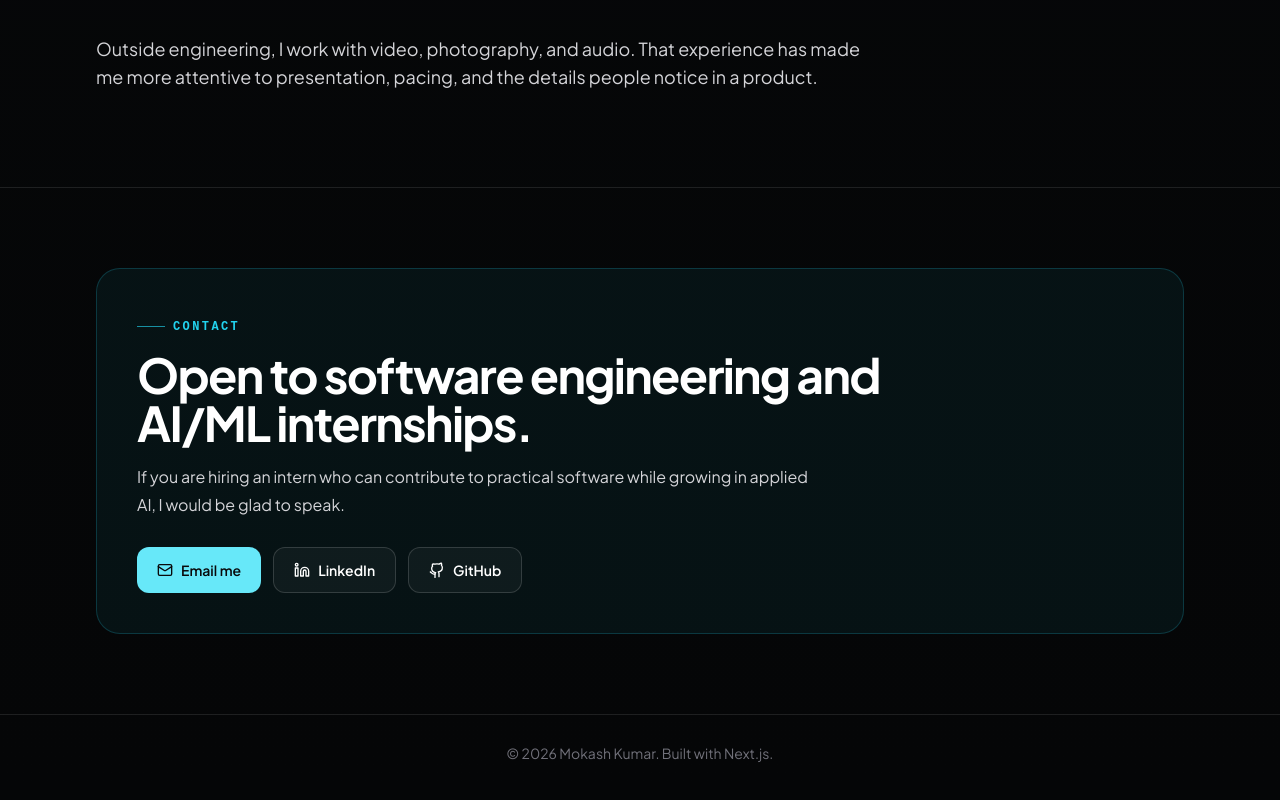
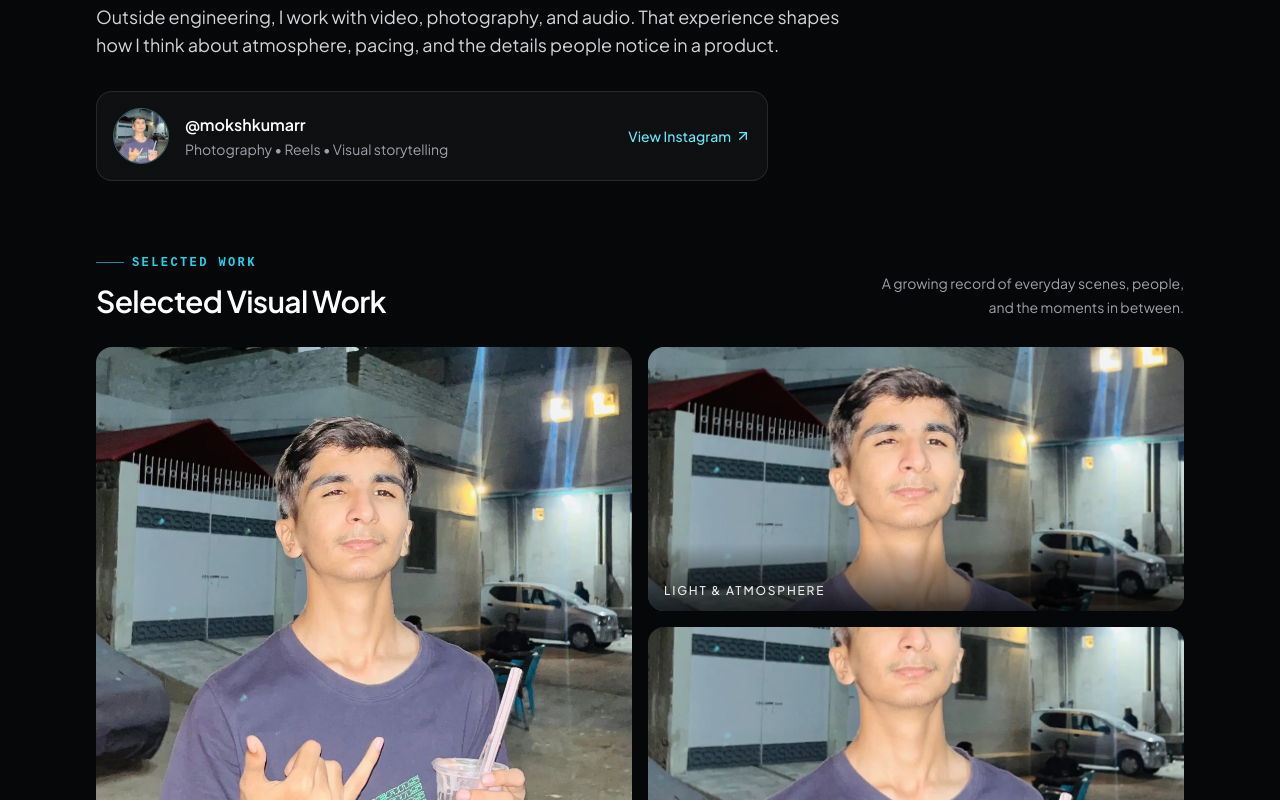
Before and after one commit to mokashkumar1/portfolio, a Next.js app: page / in a window 1280 px wide. Shown: the part 4840-5640 px from the top of the page. Built offline with nearby package versions, Linux system fonts and the light colour scheme.

Commit message:
feat: add editorial creative work section

```diff
--- a/app/globals.css
+++ b/app/globals.css
@@ -124,10 +124,54 @@
   .button-secondary {
     @apply border border-white/15 bg-white/[0.04] text-white hover:border-cyan-300/50 hover:bg-white/[0.08];
   }
+  .creative-profile-row {
+    @apply flex items-center gap-3 rounded-2xl border border-white/10 bg-white/[0.035] p-3 transition-colors hover:border-cyan-300/40 hover:bg-white/[0.06] sm:max-w-2xl sm:gap-4 sm:p-4;
+  }
+  .creative-avatar {
+    @apply h-12 w-12 shrink-0 rounded-full border border-cyan-300/40 object-cover object-[50%_24%] sm:h-14 sm:w-14;
+  }
+  .creative-profile-link {
+    @apply hidden shrink-0 items-center gap-1 text-sm font-medium text-cyan-300 sm:inline-flex;
+  }
+  .creative-gallery {
+    display: grid;
+    grid-template-columns: repeat(2, minmax(0, 1fr));
+    grid-template-rows: repeat(2, minmax(9rem, 1fr));
+    gap: 0.75rem;
+  }
+  .creative-image {
+    @apply relative min-w-0 overflow-hidden rounded-2xl bg-white/[0.04] text-left focus-visible:ring-2 focus-visible:ring-cyan-300;
+  }
+  .creative-image img {
+    @apply h-full w-full object-cover transition duration-500 ease-out;
+  }
+  .creative-image:hover img { transform: scale(1.03); }
+  .creative-feature { grid-row: span 2; min-height: 24rem; }
+  .creative-detail { min-height: 11.625rem; }
+  .creative-detail-top img { object-position: 50% 18%; }
+  .creative-detail-bottom img { object-position: 84% 55%; }
+  .creative-image-label {
+    @apply absolute inset-x-0 bottom-0 bg-gradient-to-t from-black/75 to-transparent px-4 pb-3 pt-10 text-xs font-medium uppercase tracking-[0.15em] text-white/90;
+  }
+  .creative-lightbox {
+    @apply fixed inset-0 z-50 flex items-center justify-center bg-black/90 p-5 backdrop-blur-sm;
+  }
+  .creative-lightbox > img {
+    @apply max-h-[85vh] max-w-full rounded-xl object-contain shadow-2xl;
+  }
+  .creative-close {
+    @apply absolute right-4 top-4 inline-flex h-11 w-11 items-center justify-center rounded-full border border-white/20 bg-black/40 text-white transition hover:bg-white/15;
+  }
   a:focus-visible,
   button:focus-visible {
     @apply outline-none ring-2 ring-cyan-300 ring-offset-2 ring-offset-[#050607];
   }
+}
+
+@media (min-width: 640px) {
+  .creative-gallery { grid-template-rows: repeat(2, minmax(13rem, 1fr)); gap: 1rem; }
+  .creative-feature { min-height: 34rem; }
+  .creative-detail { min-height: 16.5rem; }
 }
 
 @media (prefers-reduced-motion: reduce) {
--- a/app/page.tsx
+++ b/app/page.tsx
@@ -1,6 +1,7 @@
 import type { SVGProps } from "react";
 import { ArrowUpRight, CheckCircle2, Mail } from "lucide-react";
 import { SplineHero } from "@/components/sections/SplineHero";
+import { CreativeWork } from "@/components/sections/CreativeWork";
 import { Navbar } from "@/components/ui/navbar";
 import { portfolioData } from "@/data/portfolio";
 
@@ -138,10 +139,7 @@ export default function Home() {
         </div>
       </section>
 
-      <section className="section-shell border-t border-white/10">
-        <SectionHeading eyebrow="Creative perspective" title="Technical work, with an eye for presentation." />
-        <p className="max-w-3xl text-base leading-7 text-zinc-300 sm:text-lg">{portfolioData.creativeNote}</p>
-      </section>
+      <CreativeWork />
 
       <section id="contact" className="border-t border-white/10">
         <div className="mx-auto max-w-6xl px-5 py-16 sm:px-8 sm:py-20">
--- /dev/null
+++ b/components/sections/CreativeWork.tsx
@@ -0,0 +1,94 @@
+"use client";
+
+import { useEffect, useState } from "react";
+import Image from "next/image";
+import { ArrowUpRight, X } from "lucide-react";
+
+const instagramUrl = "https://www.instagram.com/mokshkumarr";
+
+function InstagramMark({ className }: { className?: string }) {
+  return <svg aria-hidden="true" viewBox="0 0 24 24" fill="none" stroke="currentColor" strokeWidth="2" className={className}><rect x="3" y="3" width="18" height="18" rx="5" /><circle cx="12" cy="12" r="4" /><circle cx="17.5" cy="6.5" r="1" fill="currentColor" stroke="none" /></svg>;
+}
+
+const visuals = [
+  {
+    src: "/assets/creative/moksh-night-portrait.jpg",
+    alt: "Night portrait of Moksh Kumar holding a drink on a city street",
+    label: "Portrait study",
+    className: "creative-feature",
+  },
+  {
+    src: "/assets/creative/moksh-night-portrait.jpg",
+    alt: "Close portrait detail photographed at night",
+    label: "Light & atmosphere",
+    className: "creative-detail creative-detail-top",
+  },
+  {
+    src: "/assets/creative/moksh-night-portrait.jpg",
+    alt: "Street-scene detail from a night portrait",
+    label: "Street frame",
+    className: "creative-detail creative-detail-bottom",
+  },
+];
+
+export function CreativeWork() {
+  const [activeIndex, setActiveIndex] = useState<number | null>(null);
+
+  useEffect(() => {
+    const onKeyDown = (event: KeyboardEvent) => {
+      if (event.key === "Escape") setActiveIndex(null);
+    };
+    window.addEventListener("keydown", onKeyDown);
+    return () => window.removeEventListener("keydown", onKeyDown);
+  }, []);
+
+  return (
+    <section id="creative-work" className="section-shell border-t border-white/10">
+      <div className="max-w-3xl">
+        <p className="section-kicker">Creative perspective</p>
+        <h2 className="mt-4 text-3xl font-bold tracking-[-0.035em] text-white sm:text-5xl">Technical work, with an eye for presentation.</h2>
+        <p className="mt-4 text-base leading-7 text-zinc-300 sm:text-lg">Outside engineering, I work with video, photography, and audio. That experience shapes how I think about atmosphere, pacing, and the details people notice in a product.</p>
+      </div>
+
+      <a href={instagramUrl} target="_blank" rel="noreferrer" aria-label="View Moksh Kumar's Instagram profile" className="creative-profile-row mt-8">
+        <Image src="/assets/creative/moksh-night-portrait.jpg" alt="Moksh Kumar" width={56} height={56} className="creative-avatar" />
+        <span className="min-w-0 flex-1">
+          <span className="block truncate font-semibold text-white">@mokshkumarr</span>
+          <span className="mt-0.5 block text-sm text-zinc-400">Photography <span aria-hidden="true">•</span> Reels <span aria-hidden="true">•</span> Visual storytelling</span>
+        </span>
+        <span className="creative-profile-link">View Instagram <ArrowUpRight aria-hidden="true" className="h-4 w-4" /></span>
+      </a>
+
+      <div className="mt-14 flex items-end justify-between gap-5 sm:mt-16">
+        <div>
+          <p className="section-kicker">Selected work</p>
+          <h3 className="mt-3 text-2xl font-semibold tracking-tight text-white sm:text-3xl">Selected Visual Work</h3>
+        </div>
+        <p className="hidden max-w-xs text-right text-sm leading-6 text-zinc-400 sm:block">A growing record of everyday scenes, people, and the moments in between.</p>
+      </div>
+
+      <div className="creative-gallery mt-7" aria-label="Selected photography">
+        {visuals.map((visual, index) => (
+          <button key={visual.label} type="button" className={`creative-image ${visual.className}`} onClick={() => setActiveIndex(index)} aria-label={`Open ${visual.label} photograph`}>
+            <Image src={visual.src} alt={visual.alt} fill sizes={index === 0 ? "(min-width: 768px) 66vw, 100vw" : "(min-width: 768px) 33vw, 50vw"} />
+            <span className="creative-image-label">{visual.label}</span>
+          </button>
+        ))}
+      </div>
+
+      <div className="mt-12 border-t border-white/10 pt-9 text-center sm:mt-16 sm:pt-12">
+        <p className="text-lg font-medium text-white sm:text-xl">More of my visual work lives on Instagram.</p>
+        <a href={instagramUrl} target="_blank" rel="noreferrer" className="button-secondary mt-5" aria-label="View @mokshkumarr on Instagram">
+          <InstagramMark className="h-4 w-4" /> View @mokshkumarr <ArrowUpRight aria-hidden="true" className="h-4 w-4" />
+        </a>
+      </div>
+
+      {activeIndex !== null && (
+        <div className="creative-lightbox" role="dialog" aria-modal="true" aria-label={`${visuals[activeIndex].label} preview`} onClick={() => setActiveIndex(null)}>
+          <button type="button" className="creative-close" onClick={() => setActiveIndex(null)} aria-label="Close image preview"><X aria-hidden="true" className="h-5 w-5" /></button>
+          <Image src={visuals[activeIndex].src} alt={visuals[activeIndex].alt} width={1080} height={1080} onClick={(event) => event.stopPropagation()} />
+        </div>
+      )}
+    </section>
+  );
+}
--- a/data/portfolio.ts
+++ b/data/portfolio.ts
@@ -29,8 +29,8 @@ export const portfolioData = {
   githubUrl: "https://github.com/mokashkumar1",
   github: "github.com/mokashkumar1",
   linkedin: "linkedin.com/in/mokashkumar",
-  instagram: "instagram.com/mokshluhana",
-  resumeUrl: "/assets/resume/resume.pdf",
+  instagram: "instagram.com/mokshkumarr",
+  resumeUrl: "/assets/resume/mokash-kumar-resume.pdf",
   summary:
     "I build practical web applications with React, JavaScript, Supabase, and PostgreSQL while developing my skills in machine learning and applied AI. I am working toward a career in AI engineering and seeking software engineering or AI/ML internship opportunities where I can contribute and keep growing.",
   aboutText:
```
Also changed, not shown: public/assets/creative/moksh-night-portrait.jpg (added).
